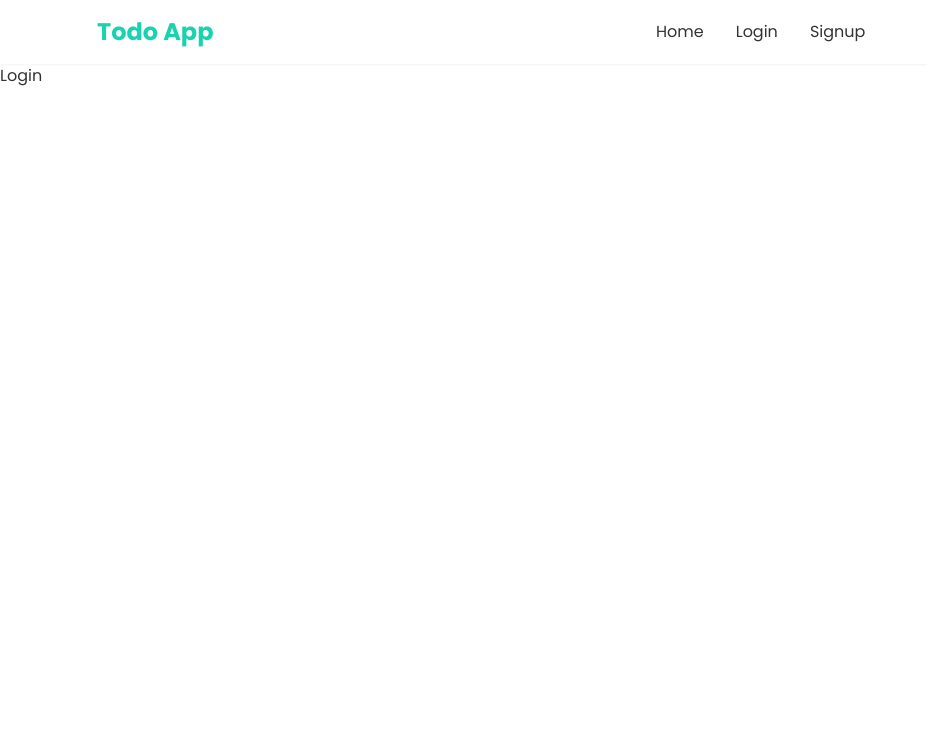
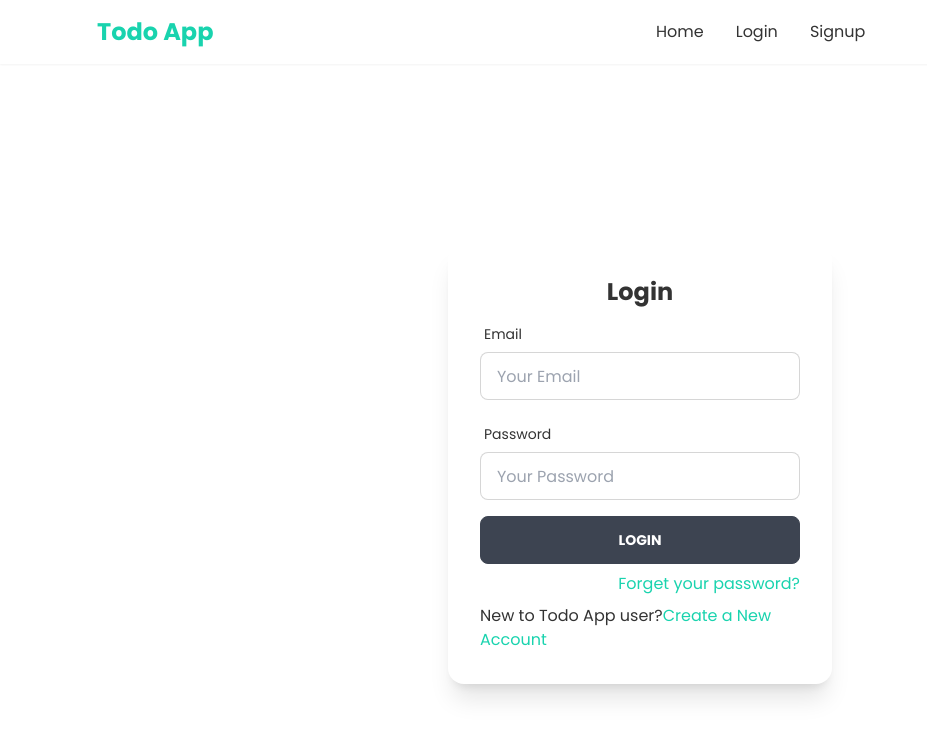
Before and after one commit to mohammadshariful/Todos_Client_With_Backend, a React (Create React App) app: page /login in a window 1280 px wide. Shown: the top 738 px of the page, without its empty margins (0-927 px from the left). Built offline with nearby package versions, Linux system fonts and the light colour scheme.

Commit message:
login page added

```diff
--- a/src/Pages/Login/Login.js
+++ b/src/Pages/Login/Login.js
@@ -1,9 +1,107 @@
 import React from "react";
+import { useForm } from "react-hook-form";
+import { Link } from "react-router-dom";
+const Login = () => {
+  const {
+    register,
 
-const Login = () => {
+    formState: { errors },
+    handleSubmit,
+  } = useForm();
+
+  const onSubmit = (data) => {};
   return (
-    <div>
-      <h2>Login</h2>
+    <div className="flex h-screen justify-center items-center">
+      <div className="card w-96 bg-base-100 shadow-xl">
+        <div className="card-body">
+          <h2 className="text-center text-2xl font-bold">Login</h2>
+
+          <form onSubmit={handleSubmit(onSubmit)}>
+            <div className="form-control w-full max-w-xs">
+              <label className="label">
+                <span className="label-text">Email</span>
+              </label>
+              <input
+                type="email"
+                placeholder="Your Email"
+                className="input input-bordered w-full max-w-xs"
+                {...register("email", {
+                  required: {
+                    value: true,
+                    message: "Email is Required",
+                  },
+                  pattern: {
+                    value: /[a-z0-9]+@[a-z]+\.[a-z]{2,3}/,
+                    message: "Provide a valid Email",
+                  },
+                })}
+              />
+              <label className="label">
+                {errors.email?.type === "required" && (
+                  <span className="label-text-alt text-red-500">
+                    {errors.email.message}
+                  </span>
+                )}
+                {errors.email?.type === "pattern" && (
+                  <span className="label-text-alt text-red-500">
+                    {errors.email.message}
+                  </span>
+                )}
+              </label>
+            </div>
+            <div className="form-control w-full max-w-xs">
+              <label className="label">
+                <span className="label-text">Password</span>
+              </label>
+              <input
+                type="password"
+                placeholder="Your Password"
+                className="input input-bordered w-full max-w-xs"
+                {...register("password", {
+                  required: {
+                    value: true,
+                    message: "Password is Required",
+                  },
+                  minLength: {
+                    value: 6,
+                    message: "Password must be 6 characters or longer",
+                  },
+                })}
+              />
+              <label className="label">
+                {errors?.password?.type === "required" && (
+                  <span className="label-text-alt text-red-500">
+                    {errors.password.message}
+                  </span>
+                )}
+                {errors?.password?.type === "minLength" && (
+                  <span className="label-text-alt text-red-500">
+                    {errors.password.message}
+                  </span>
+                )}
+              </label>
+            </div>
+
+            <input
+              className="btn w-full max-w-xs text-white"
+              type="submit"
+              value="Login"
+            />
+          </form>
+          <label
+            htmlFor="forgetPasswordModal"
+            className="modal-button text-right text-primary cursor-pointer"
+          >
+            Forget your password?
+          </label>
+          <p>
+            New to Todo App user?
+            <Link className="text-primary" to="/signup">
+              Create a New Account
+            </Link>
+          </p>
+        </div>
+      </div>
     </div>
   );
 };
```
